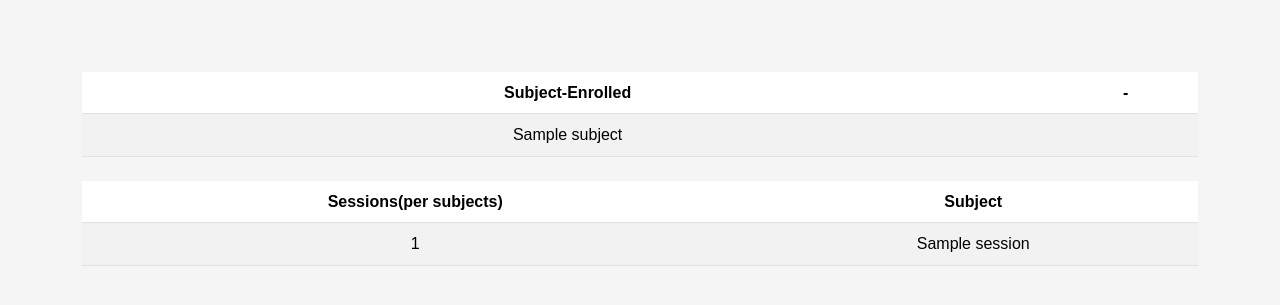
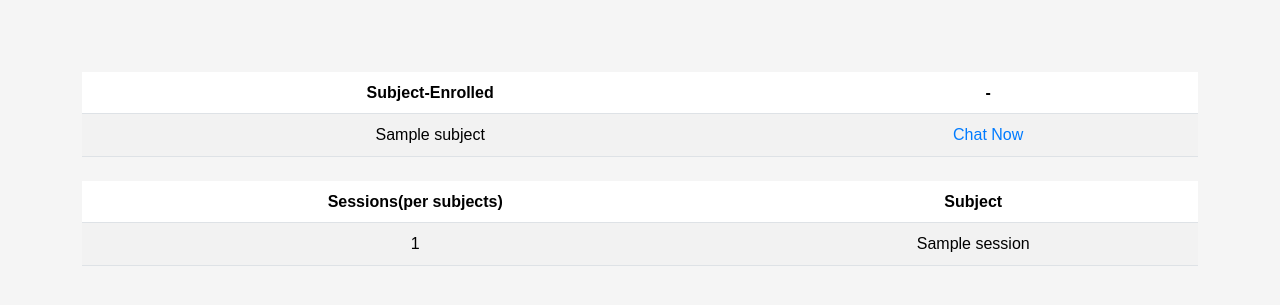
Before and after one commit to nadirrehman623-debug/Lumen, a Python web app: template templates/dashboard.html in a window 1280 px wide. Shown: the part 68-373 px from the top of the page. Run offline with Jinja, Linux system fonts and the light colour scheme; the template is opened without the code that fills it: most values are stand-ins (such as "Sample title", 1, 10 or a date in 2020).

Commit message:
Fri, Jun 5, 2026, 6:11 PM +05:30

```diff
--- a/templates/dashboard.html
+++ b/templates/dashboard.html
@@ -17,7 +17,7 @@
             {% for subject in subjects %}
                 <tr>
                      <td>{{ subject.subject }}</td>
-                     <td><a href="/chat/{{ session.id }}"></a></td>
+                     <td><a href="/chat/{{ session.id }}">Chat Now</a></td>
                 </tr>
             {% endfor %}
         </tbody>
```
